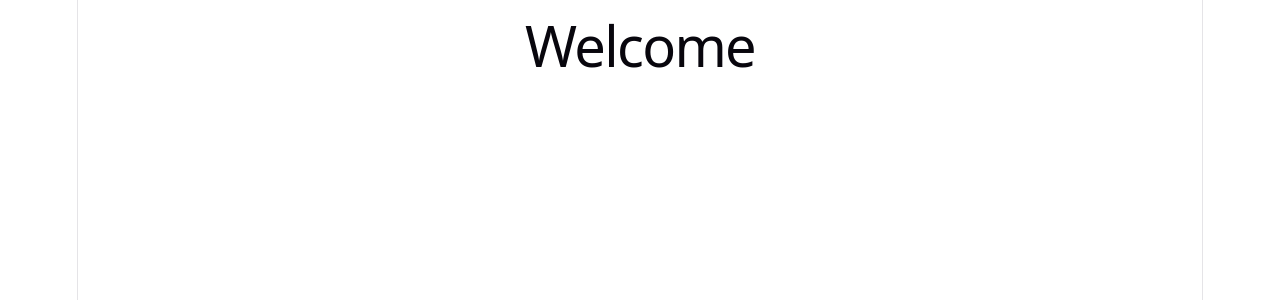
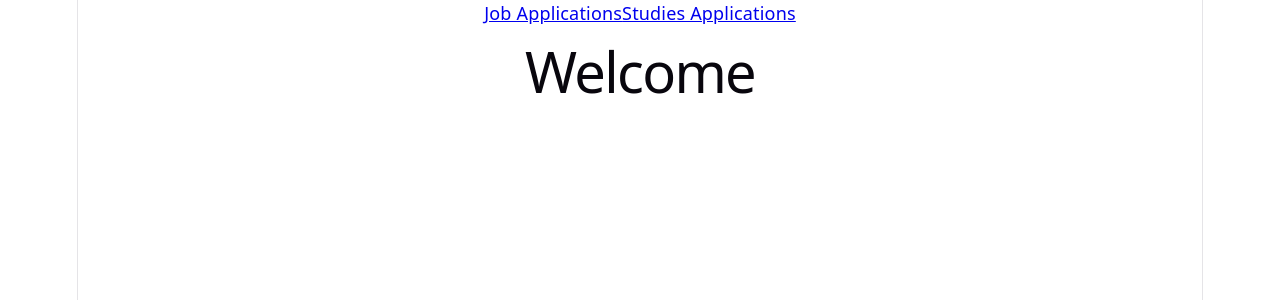
Before and after one commit to hanna-kaliszuk/App_Manager, a React (Vite) app in the folder frontend/: page /welcome in a window 1280 px wide. Shown: the top 300 px of the page. Built offline with nearby package versions, Linux system fonts and the light colour scheme; no server answers.

Commit message:
welcome (user's name) implemented

```diff
--- a/frontend/src/pages/Welcome.tsx
+++ b/frontend/src/pages/Welcome.tsx
@@ -1,11 +1,45 @@
-//import Navbar from "../components/Navbar/Navbar"
+import Navbar from "../components/Navbar/Navbar"
+import {Link} from "react-router-dom"
+import {useEffect, useState} from "react"
+
+type CurrentUser = {
+    first_name: string
+    last_name: string
+    email: string
+}
+
+async function getCurrentUser() {
+    const response = await fetch(
+        `${import.meta.env.VITE_API_URL}/api/auth/me/`,
+        {
+            credentials: "include",
+        },
+    )
+
+    if (!response.ok) {
+        return null
+    }
+
+    return response.json()
+}
 
 function Welcome() {
+    const [user, setUser] = useState<CurrentUser | null>(null)
+
+    useEffect(() => {
+        getCurrentUser().then(setUser)
+    }, [])
+
+
     return (
-    <>
-        <h1>Welcome</h1>
-    </>
-  )
+        <>
+            <Navbar>
+                <Link to="/jobs">Job Applications</Link>
+                <Link to="/studies">Studies Applications</Link>
+            </Navbar>
+            <h1>Welcome {user?.first_name}</h1>
+        </>
+    )
 }
 
 export default Welcome
```
Also changed, not shown: 1 other file (tests, documents, lock files or other folders).
